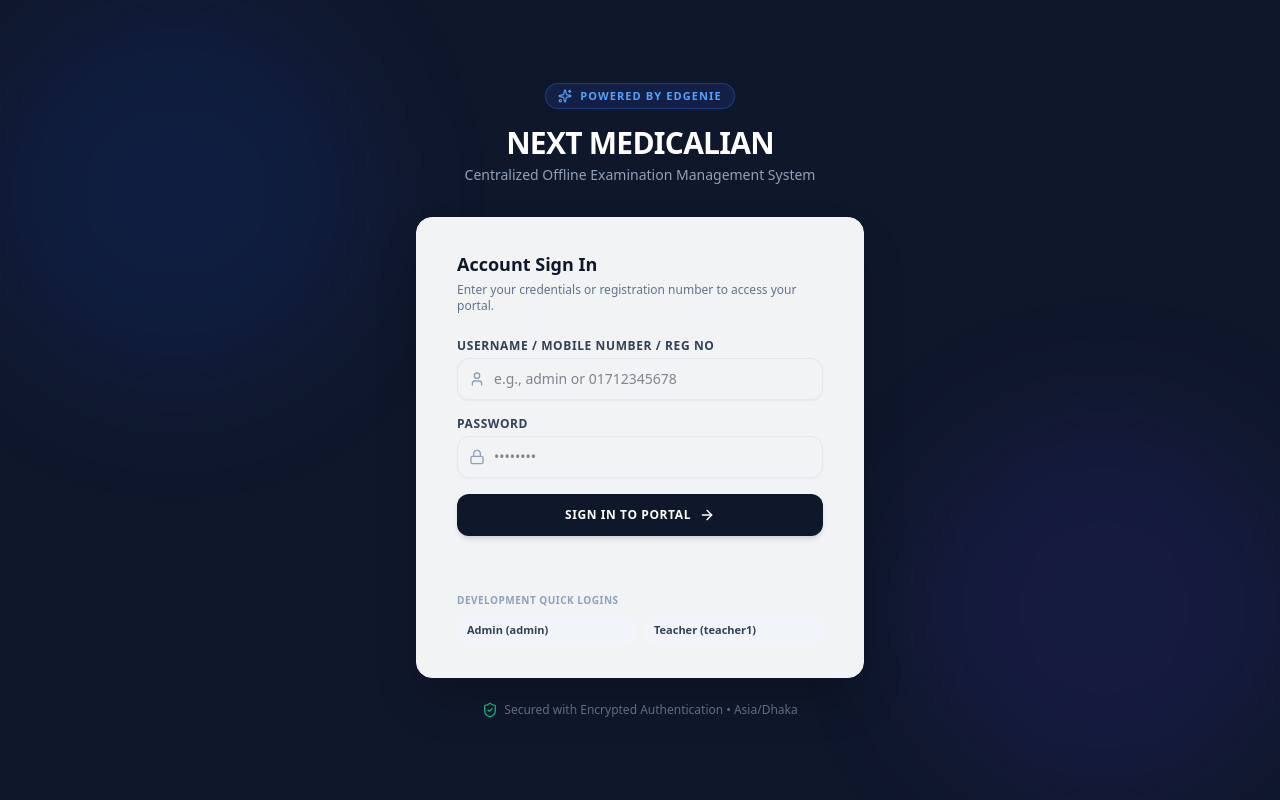
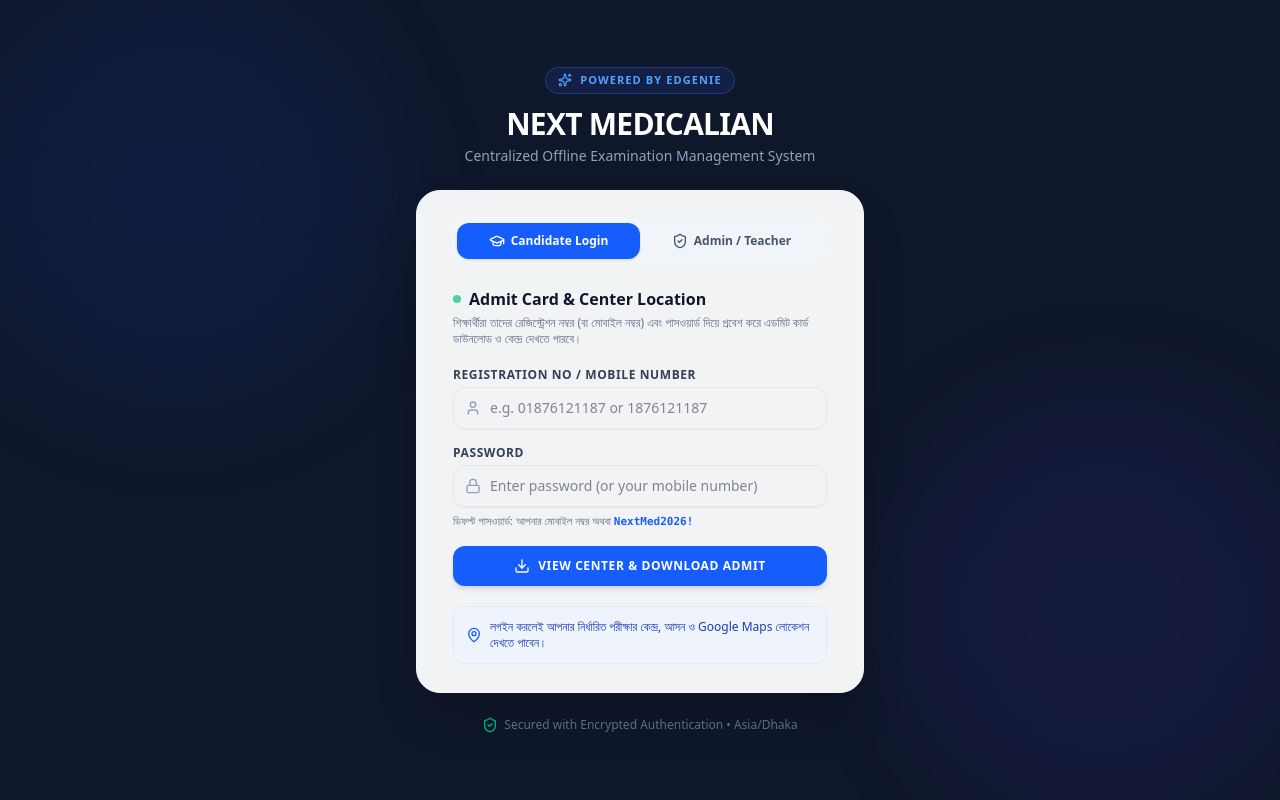
Before and after one commit to arponnovonex-collab/nextmedicalian, a Laravel app: page / in a window 1280 px wide. Run offline with Laravel 12, Linux system fonts and the light colour scheme; style sheets or scripts are compiled from the project's sources.

Commit message:
Enhance student login UX, remove development quick logins, and enable dynamic center map embed

```diff
--- a/resources/js/components/ProtectedRoute.jsx
+++ b/resources/js/components/ProtectedRoute.jsx
@@ -31,7 +31,7 @@ export default function ProtectedRoute({ allowedRoles = [] }) {
 
   return (
     <>
-      {mustChangePassword && <ChangePasswordModal />}
+      {mustChangePassword && role !== 'student' && <ChangePasswordModal />}
       <Outlet />
     </>
   );
--- a/resources/js/pages/auth/Login.jsx
+++ b/resources/js/pages/auth/Login.jsx
@@ -1,9 +1,10 @@
 import React, { useState } from 'react';
 import { useNavigate } from 'react-router-dom';
 import { useAuth } from '../../context/AuthContext';
-import { Lock, User, AlertCircle, ArrowRight, ShieldCheck, Sparkles } from 'lucide-react';
+import { Lock, User, AlertCircle, ArrowRight, ShieldCheck, Sparkles, GraduationCap, MapPin, Download } from 'lucide-react';
 
 export default function Login() {
+  const [activeTab, setActiveTab] = useState('student'); // 'student' or 'staff'
   const [username, setUsername] = useState('');
   const [password, setPassword] = useState('');
   const [error, setError] = useState('');
@@ -32,19 +33,14 @@ export default function Login() {
     }
   };
 
-  const handleQuickLogin = (user, pass) => {
-    setUsername(user);
-    setPassword(pass);
-  };
-
   return (
     <div className="min-h-screen bg-slate-900 flex flex-col justify-center py-12 px-4 sm:px-6 lg:px-8 relative overflow-hidden">
       {/* Background Glows */}
       <div className="absolute top-0 -left-4 w-96 h-96 bg-blue-600/10 rounded-full blur-3xl pointer-events-none"></div>
       <div className="absolute bottom-0 -right-4 w-96 h-96 bg-indigo-600/10 rounded-full blur-3xl pointer-events-none"></div>
 
-      <div className="sm:mx-auto sm:w-full sm:max-w-md relative z-10 text-center mb-8">
-        <div className="inline-flex items-center gap-2 px-3 py-1 bg-blue-950/60 border border-blue-500/30 rounded-full text-[11px] font-bold text-blue-400 uppercase tracking-widest mb-4">
+      <div className="sm:mx-auto sm:w-full sm:max-w-md relative z-10 text-center mb-6">
+        <div className="inline-flex items-center gap-2 px-3 py-1 bg-blue-950/60 border border-blue-500/30 rounded-full text-[11px] font-bold text-blue-400 uppercase tracking-widest mb-3">
           <Sparkles className="w-3.5 h-3.5" /> Powered by EdGenie
         </div>
         <h2 className="text-3xl font-extrabold text-white tracking-tight">NEXT MEDICALIAN</h2>
@@ -52,9 +48,57 @@ export default function Login() {
       </div>
 
       <div className="sm:mx-auto sm:w-full sm:max-w-md relative z-10">
-        <div className="bg-white/95 backdrop-blur-md py-8 px-6 sm:px-10 shadow-2xl rounded-2xl border border-slate-100">
-          <h3 className="text-lg font-bold text-slate-900 mb-1">Account Sign In</h3>
-          <p className="text-xs text-slate-500 mb-6">Enter your credentials or registration number to access your portal.</p>
+        <div className="bg-white/95 backdrop-blur-md py-7 px-6 sm:px-9 shadow-2xl rounded-3xl border border-slate-100">
+          {/* Tab Selector */}
+          <div className="flex bg-slate-100 p-1 rounded-2xl mb-6">
+            <button
+              type="button"
+              onClick={() => {
+                setActiveTab('student');
+                setError('');
+              }}
+              className={`flex-1 flex items-center justify-center gap-1.5 py-2.5 rounded-xl text-xs font-bold transition-all cursor-pointer ${
+                activeTab === 'student'
+                  ? 'bg-blue-600 text-white shadow-sm'
+                  : 'text-slate-600 hover:text-slate-900'
+              }`}
+            >
+              <GraduationCap className="w-4 h-4" />
+              <span>Candidate Login</span>
+            </button>
+            <button
+              type="button"
+              onClick={() => {
+                setActiveTab('staff');
+                setError('');
+              }}
+              className={`flex-1 flex items-center justify-center gap-1.5 py-2.5 rounded-xl text-xs font-bold transition-all cursor-pointer ${
+                activeTab === 'staff'
+                  ? 'bg-slate-900 text-white shadow-sm'
+                  : 'text-slate-600 hover:text-slate-900'
+              }`}
+            >
+              <ShieldCheck className="w-4 h-4" />
+              <span>Admin / Teacher</span>
+            </button>
+          </div>
+
+          {activeTab === 'student' ? (
+            <div className="mb-5">
+              <div className="flex items-center gap-2">
+                <span className="w-2 h-2 rounded-full bg-emerald-500 animate-pulse"></span>
+                <h3 className="text-base font-bold text-slate-900">Admit Card & Center Location</h3>
+              </div>
+              <p className="text-xs text-slate-500 mt-1">
+                শিক্ষার্থীরা তাদের রেজিস্ট্রেশন নম্বর (বা মোবাইল নম্বর) এবং পাসওয়ার্ড দিয়ে প্রবেশ করে এডমিট কার্ড ডাউনলোড ও কেন্দ্র দেখতে পারবে।
+              </p>
+            </div>
+          ) : (
+            <div className="mb-5">
+              <h3 className="text-base font-bold text-slate-900">Administrative Sign In</h3>
+              <p className="text-xs text-slate-500 mt-1">Authorized access for exam controllers, teachers, and system administrators.</p>
+            </div>
+          )}
 
           {error && (
             <div className="mb-4 p-3 bg-rose-50 border border-rose-200 rounded-xl text-xs font-semibold text-rose-700 flex items-center gap-2">
@@ -66,7 +110,7 @@ export default function Login() {
           <form onSubmit={handleLogin} className="space-y-4">
             <div>
               <label className="block text-xs font-bold uppercase tracking-wider text-slate-700 mb-1">
-                Username / Mobile Number / Reg No
+                {activeTab === 'student' ? 'Registration No / Mobile Number' : 'Username / Staff ID'}
               </label>
               <div className="relative rounded-xl shadow-xs">
                 <div className="absolute inset-y-0 left-0 pl-3 flex items-center pointer-events-none text-slate-400">
@@ -77,7 +121,11 @@ export default function Login() {
                   required
                   value={username}
                   onChange={(e) => setUsername(e.target.value)}
-                  placeholder="e.g., admin or 01712345678"
+                  placeholder={
+                    activeTab === 'student'
+                      ? 'e.g. 01876121187 or 1876121187'
+                      : 'e.g. admin or teacher1'
+                  }
                   className="block w-full pl-9 pr-3 py-2.5 text-sm border border-slate-200 rounded-xl focus:outline-hidden focus:ring-2 focus:ring-blue-600 focus:border-transparent transition-all"
                 />
               </div>
@@ -96,44 +144,48 @@ export default function Login() {
                   required
                   value={password}
                   onChange={(e) => setPassword(e.target.value)}
-                  placeholder="••••••••"
+                  placeholder={activeTab === 'student' ? 'Enter password (or your mobile number)' : '••••••••'}
                   className="block w-full pl-9 pr-3 py-2.5 text-sm border border-slate-200 rounded-xl focus:outline-hidden focus:ring-2 focus:ring-blue-600 focus:border-transparent transition-all"
                 />
               </div>
+              {activeTab === 'student' && (
+                <p className="mt-1.5 text-[11px] text-slate-500">
+                  ডিফল্ট পাসওয়ার্ড: আপনার মোবাইল নম্বর অথবা <code className="text-blue-600 font-mono font-semibold">NextMed2026!</code>
+                </p>
+              )}
             </div>
 
             <button
               type="submit"
               disabled={loading}
-              className="w-full flex items-center justify-center gap-2 py-3 px-4 border border-transparent rounded-xl shadow-md text-xs font-bold uppercase tracking-wider text-white bg-slate-900 hover:bg-slate-800 focus:outline-hidden focus:ring-2 focus:ring-offset-2 focus:ring-slate-900 transition-all disabled:opacity-50 cursor-pointer"
+              className={`w-full flex items-center justify-center gap-2 py-3 px-4 rounded-xl shadow-md text-xs font-bold uppercase tracking-wider text-white transition-all disabled:opacity-50 cursor-pointer ${
+                activeTab === 'student'
+                  ? 'bg-blue-600 hover:bg-blue-700 focus:ring-blue-600'
+                  : 'bg-slate-900 hover:bg-slate-800 focus:ring-slate-900'
+              }`}
             >
-              {loading ? 'Authenticating...' : 'Sign In to Portal'}
-              <ArrowRight className="w-4 h-4" />
+              {loading ? (
+                'Authenticating...'
+              ) : activeTab === 'student' ? (
+                <>
+                  <Download className="w-4 h-4" />
+                  <span>View Center & Download Admit</span>
+                </>
+              ) : (
+                <>
+                  <span>Sign In to Portal</span>
+                  <ArrowRight className="w-4 h-4" />
+                </>
+              )}
             </button>
           </form>
 
-          {/* Quick Demo Logins */}
-          <div className="mt-8 pt-6 border-t border-slate-100">
-            <div className="text-[10px] font-bold uppercase tracking-wider text-slate-400 mb-2">
-              Development Quick Logins
+          {activeTab === 'student' && (
+            <div className="mt-5 p-3 bg-blue-50/80 border border-blue-100 rounded-xl flex items-center gap-2 text-xs text-blue-800">
+              <MapPin className="w-4 h-4 shrink-0 text-blue-600" />
+              <span>লগইন করলেই আপনার নির্ধারিত পরীক্ষার কেন্দ্র, আসন ও Google Maps লোকেশন দেখতে পাবেন।</span>
             </div>
-            <div className="grid grid-cols-2 gap-2">
-              <button
-                type="button"
-                onClick={() => handleQuickLogin('admin', 'admin123456')}
-                className="px-2.5 py-1.5 text-[11px] font-semibold text-slate-700 bg-slate-100 hover:bg-slate-200 rounded-lg text-left transition-colors"
-              >
-                Admin (admin)
-              </button>
-              <button
-                type="button"
-                onClick={() => handleQuickLogin('teacher1', 'teacher123456')}
-                className="px-2.5 py-1.5 text-[11px] font-semibold text-slate-700 bg-slate-100 hover:bg-slate-200 rounded-lg text-left transition-colors"
-              >
-                Teacher (teacher1)
-              </button>
-            </div>
-          </div>
+          )}
         </div>
 
         <div className="mt-6 text-center text-xs text-slate-500 flex items-center justify-center gap-1.5">
--- a/resources/js/pages/student/StudentDashboard.jsx
+++ b/resources/js/pages/student/StudentDashboard.jsx
@@ -213,12 +213,17 @@ export default function StudentDashboard() {
                         </div>
                       </div>
 
-                      {/* Google Maps Embed Preview if available */}
-                      {currentExam.center.google_maps_embed_url && (
-                        <div className="rounded-xl overflow-hidden border border-slate-200 h-48 bg-slate-100">
+                      {/* Google Maps Interactive Location Embed */}
+                      {(currentExam.center.google_maps_embed_url || currentExam.center.name) && (
+                        <div className="rounded-2xl overflow-hidden border border-slate-200 h-56 bg-slate-100 shadow-inner">
                           <iframe
-                            title="Center Location"
-                            src={currentExam.center.google_maps_embed_url}
+                            title="Center Location Map"
+                            src={
+                              currentExam.center.google_maps_embed_url ||
+                              `https://maps.google.com/maps?q=${encodeURIComponent(
+                                currentExam.center.name + ', ' + (currentExam.center.address || '')
+                              )}&t=&z=15&ie=UTF8&iwloc=&output=embed`
+                            }
                             width="100%"
                             height="100%"
                             style={{ border: 0 }}
```
Also changed, not shown: app/Http/Controllers/Api/AuthController.php (+29 -1 lines).
